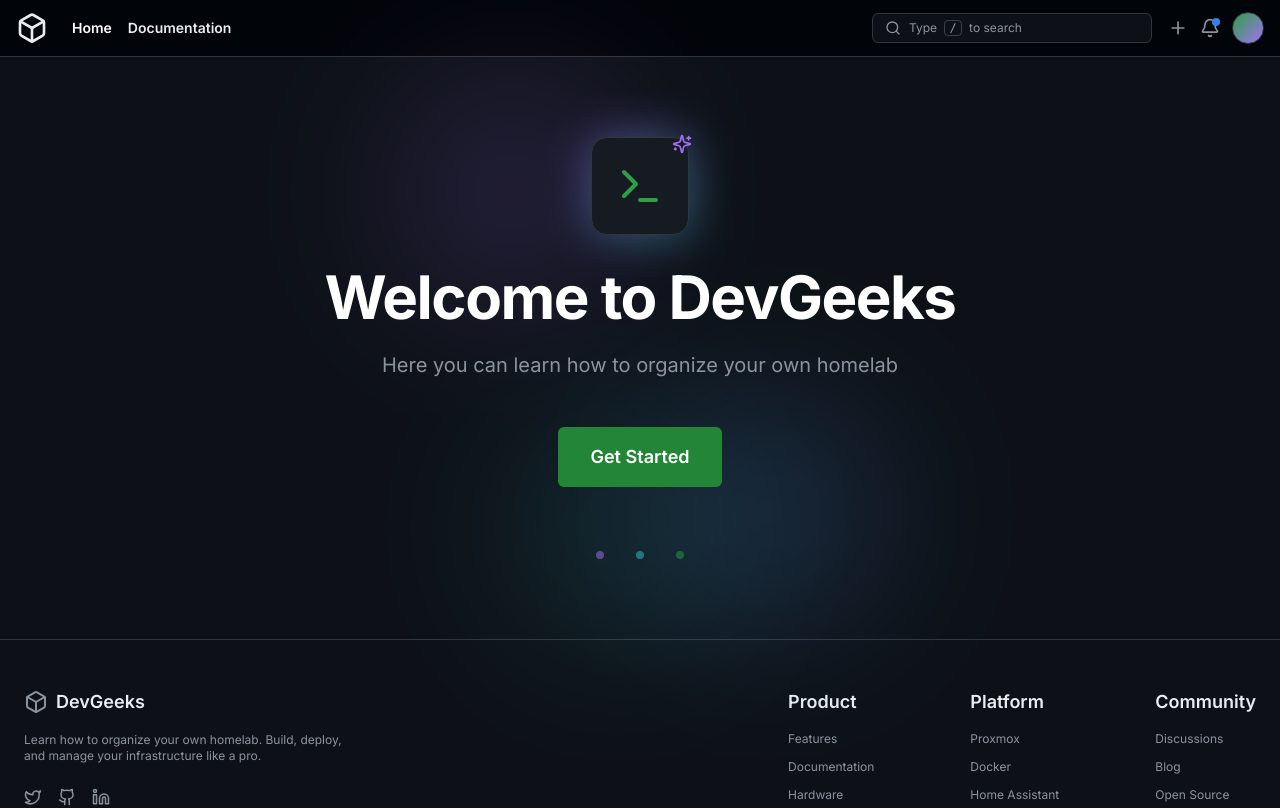
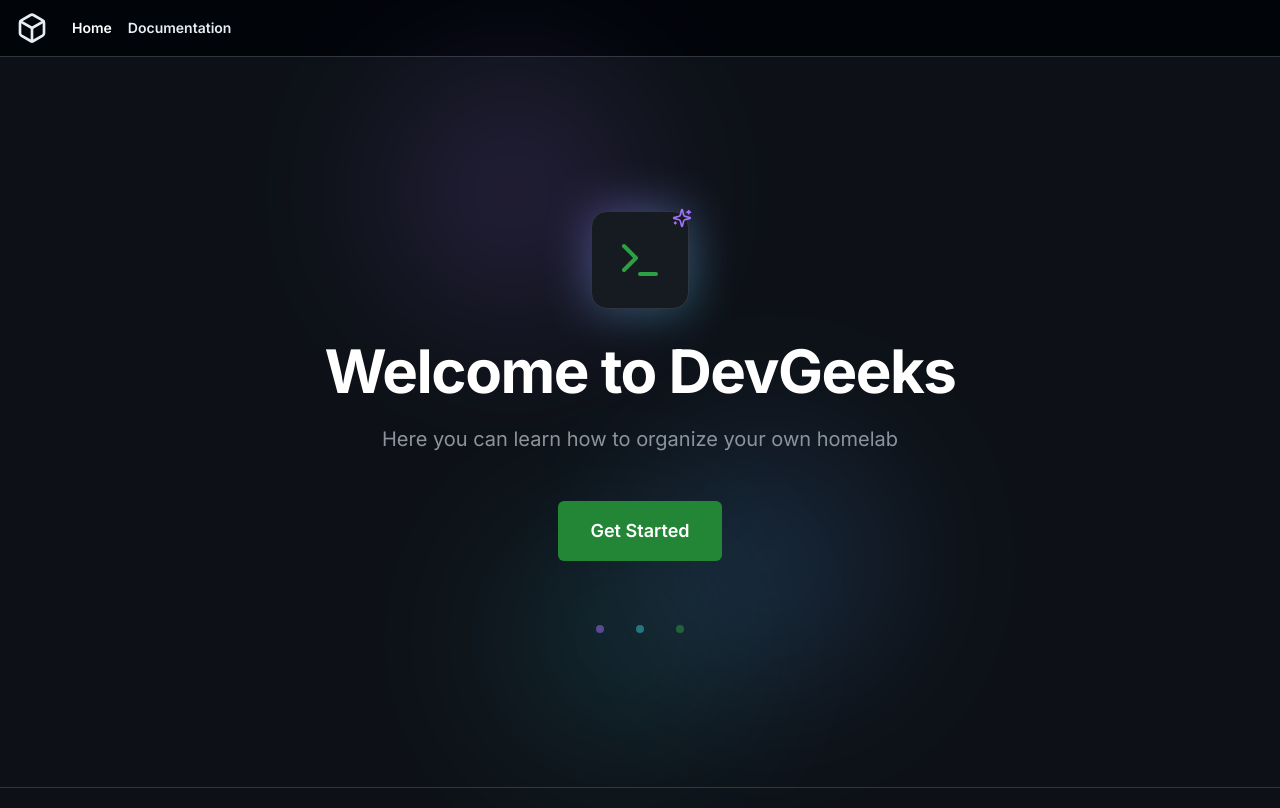
Before and after one commit to Ferum04/DevGeeks, a React (Vite) app: page / in a window 1280 px wide. Shown: the top 808 px of the page. Built offline with nearby package versions, Linux system fonts and the light colour scheme.

Commit message:
better lending

```diff
--- a/src/app/components/layout/header.tsx
+++ b/src/app/components/layout/header.tsx
@@ -44,6 +44,7 @@ export function Header() {
         </nav>
       </div>
 
+      {location.pathname !== '/' && (
         <div className="flex items-center gap-4">
           {/* Search Bar (Visual Only) */}
           <div
@@ -77,6 +78,7 @@ export function Header() {
             />
           </div>
         </div>
+      )}
     </header>
   );
 }
--- a/src/app/pages/landing.tsx
+++ b/src/app/pages/landing.tsx
@@ -27,7 +27,7 @@ export function Landing() {
       </div>
 
       {/* Content */}
-      <div className="relative z-10 flex-1 flex flex-col items-center justify-center py-20 px-6">
+      <div className="relative z-10 flex-1 flex flex-col items-center justify-center min-h-[calc(100vh-70px)] py-20 px-6">
         {/* Logo Icon */}
         <div className="mb-8 relative">
           <div
```
Also changed, not shown: 1 other file (tests, documents, lock files or other folders). Lines whose indentation alone changed are shown as unchanged.
